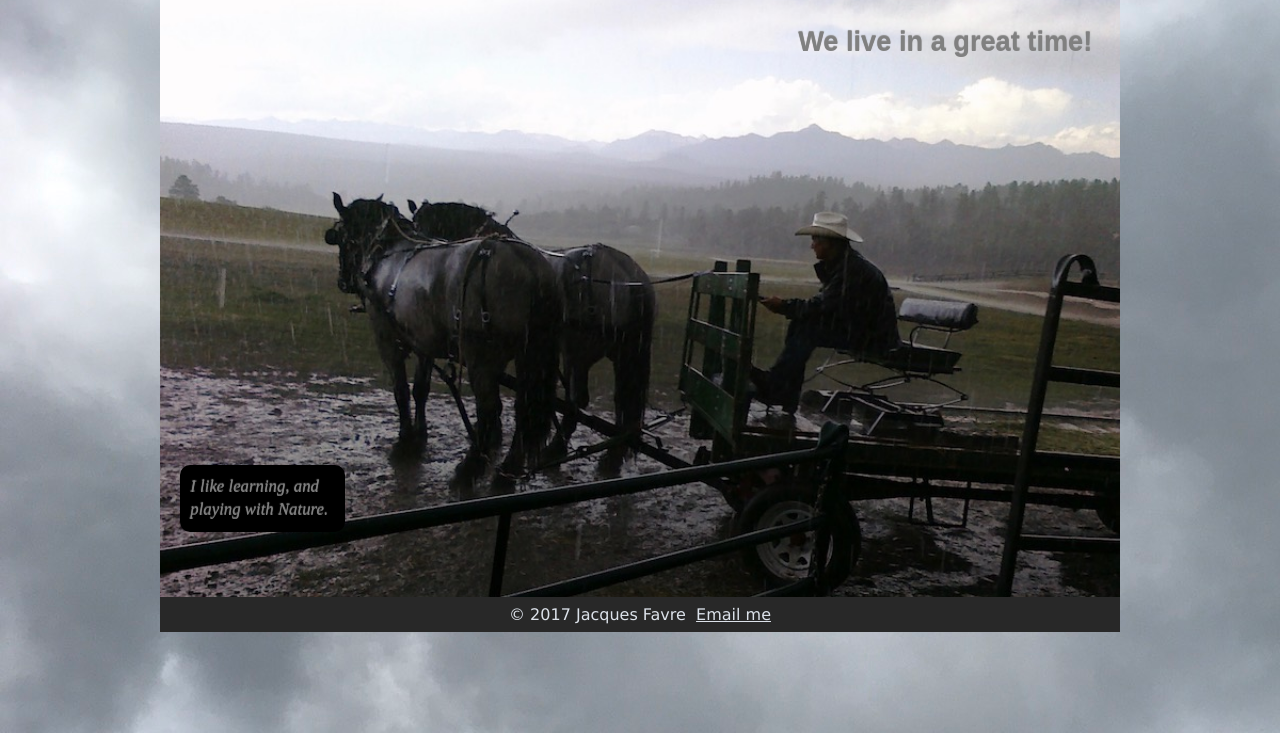
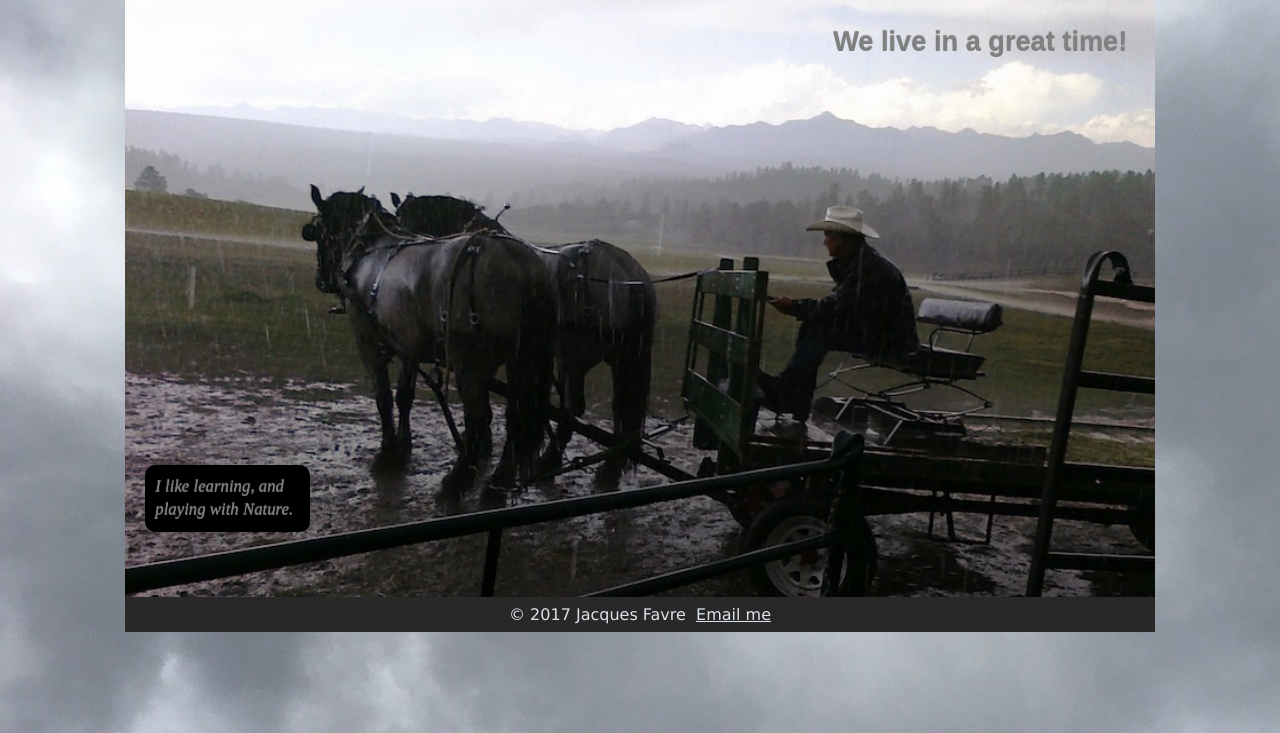
Before and after one commit to jacprog/slides, a plain HTML site: page index.html in a window 1280 px wide. Shown: the part 67-800 px from the top of the page. Drawn offline with nearby package versions, Linux system fonts and the light colour scheme.

Commit message:
Update presentation.css

```diff
--- a/styles/presentation.css
+++ b/styles/presentation.css
@@ -28,7 +28,7 @@ body {
 	font-family: Verdana, Arial, Helvetica, sans-serif;
     font-size: 100%;
     width: 100%;
- 	max-width: 960px;	/*width on desktop */
+ 	max-width: 1030px;	/*width on desktop */
 	margin: 0 auto; /* margin top and bottom 0, and automatic on side, 30px make it centerd*/
 	background-color: #dce2ea;  /*all body light blue*/
 	}
```
